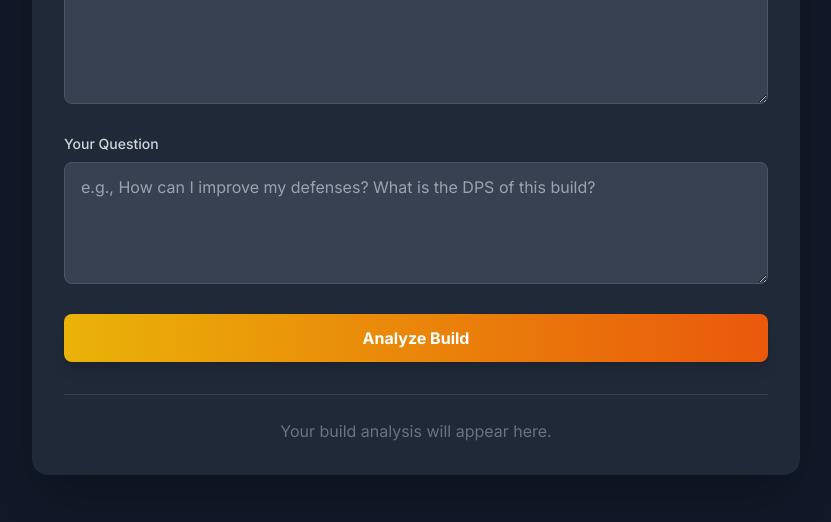
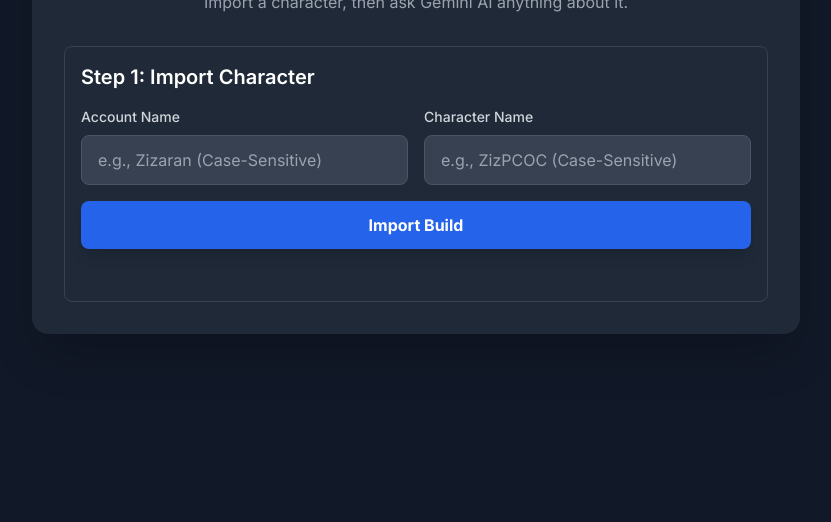
Before and after one commit to Mancavegaming/POE-Analyzer, a website: page public/index.html in a window 1280 px wide. Shown: the part 278-800 px from the top of the page, without its empty margins (224-1055 px from the left). Drawn offline with nearby package versions, Linux system fonts and the light colour scheme.

Commit message:
Update index.html

```diff
--- a/public/index.html
+++ b/public/index.html
@@ -16,35 +16,67 @@
 
         <div class="text-center mb-8">
             <h1 class="text-3xl md:text-4xl font-bold text-transparent bg-clip-text bg-gradient-to-r from-yellow-400 to-orange-500">PoE Build Analyzer</h1>
-            <p class="text-gray-400 mt-2">Paste your POB code, then ask Gemini AI anything about it.</p>
+            <p class="text-gray-400 mt-2">Import a character, then ask Gemini AI anything about it.</p>
         </div>
 
-        <div class="space-y-6">
+        <!-- Step 1: Import Build -->
+        <div class="space-y-4 p-4 border border-gray-700 rounded-lg">
+            <h2 class="text-xl font-semibold text-white">Step 1: Import Character</h2>
+            <div class="grid grid-cols-1 md:grid-cols-2 gap-4">
                 <div>
-                <label for="pob-code" class="block text-sm font-medium text-gray-300 mb-2">Path of Building Code</label>
-                <textarea id="pob-code" rows="6" class="w-full bg-gray-700 border border-gray-600 rounded-lg px-4 py-3 text-white focus:ring-2 focus:ring-yellow-500 focus:outline-none transition" placeholder="Paste the long code from Path of Building here..."></textarea>
+                    <label for="account-name" class="block text-sm font-medium text-gray-300 mb-2">Account Name</label>
+                    <input type="text" id="account-name" class="w-full bg-gray-700 border border-gray-600 rounded-lg px-4 py-3 text-white focus:ring-2 focus:ring-yellow-500 focus:outline-none transition" placeholder="e.g., Zizaran (Case-Sensitive)">
+                </div>
+                <div>
+                    <label for="character-name" class="block text-sm font-medium text-gray-300 mb-2">Character Name</label>
+                    <input type="text" id="character-name" class="w-full bg-gray-700 border border-gray-600 rounded-lg px-4 py-3 text-white focus:ring-2 focus:ring-yellow-500 focus:outline-none transition" placeholder="e.g., ZizPCOC (Case-Sensitive)">
+                </div>
+            </div>
+            <button id="import-button" class="w-full bg-blue-600 hover:bg-blue-700 text-white font-bold py-3 px-4 rounded-lg shadow-lg transition-all duration-300 ease-in-out">
+                <span id="import-button-text">Import Build</span>
+                <span id="import-button-spinner" class="hidden">Importing...</span>
+            </button>
+            <div id="import-status" class="text-center text-gray-400 h-5 mt-2"></div>
         </div>
 
+        <!-- Step 2: Analyze Build (Initially hidden) -->
+        <div id="analysis-section" class="hidden mt-6 space-y-6">
+            <div class="p-4 border border-gray-700 rounded-lg">
+                 <h2 class="text-xl font-semibold text-white mb-4">Step 2: Analyze Build</h2>
+
+                <!-- Skill Selection Dropdowns -->
+                <div id="skill-selection-container" class="grid grid-cols-1 md:grid-cols-2 gap-4">
                     <div>
-                <label for="user-question" class="block text-sm font-medium text-gray-300 mb-2">Your Question</label>
-                <textarea id="user-question" rows="4" class="w-full bg-gray-700 border border-gray-600 rounded-lg px-4 py-3 text-white focus:ring-2 focus:ring-yellow-500 focus:outline-none transition" placeholder="e.g., How can I improve my defenses? What is the DPS of this build?"></textarea>
+                        <label for="primary-skill-select" class="block text-sm font-medium text-gray-300 mb-2">Primary Damage Skill</label>
+                        <select id="primary-skill-select" class="w-full bg-gray-700 border border-gray-600 rounded-lg px-4 py-3 text-white focus:ring-2 focus:ring-yellow-500 focus:outline-none transition"></select>
+                    </div>
+                    <div>
+                        <label for="secondary-skill-select" class="block text-sm font-medium text-gray-300 mb-2">Secondary Skill (Optional)</label>
+                        <select id="secondary-skill-select" class="w-full bg-gray-700 border border-gray-600 rounded-lg px-4 py-3 text-white focus:ring-2 focus:ring-yellow-500 focus:outline-none transition"></select>
+                    </div>
                 </div>
 
-            <div>
+                <div class="mt-4">
+                    <label for="user-question" class="block text-sm font-medium text-gray-300 mb-2">Your Question</label>
+                    <textarea id="user-question" rows="4" class="w-full bg-gray-700 border border-gray-600 rounded-lg px-4 py-3 text-white focus:ring-2 focus:ring-yellow-500 focus:outline-none transition" placeholder="e.g., What is the DPS of my primary skill? How can I improve my defenses?"></textarea>
+                </div>
+
+                <div class="mt-4">
                     <button id="analyze-button" class="w-full bg-gradient-to-r from-yellow-500 to-orange-600 hover:from-yellow-600 hover:to-orange-700 text-white font-bold py-3 px-4 rounded-lg shadow-lg transition-all duration-300 ease-in-out">
                         <span id="button-text">Analyze Build</span>
                          <span id="button-spinner" class="hidden">Analyzing...</span>
                     </button>
                 </div>
             </div>
-
-        <div id="result-container" class="mt-8 pt-6 border-t border-gray-700">
+            <!-- Result Display -->
+            <div id="result-container" class="mt-2 pt-6 border-t border-gray-700">
                  <div id="placeholder" class="text-center text-gray-500">
                     <p>Your build analysis will appear here.</p>
                 </div>
                 <div id="result-output" class="prose-styles max-w-none"></div>
             </div>
         </div>
+    </div>
 
     <script src="script.js" defer></script>
 </body>
```
Lines whose indentation alone changed are shown as unchanged.
